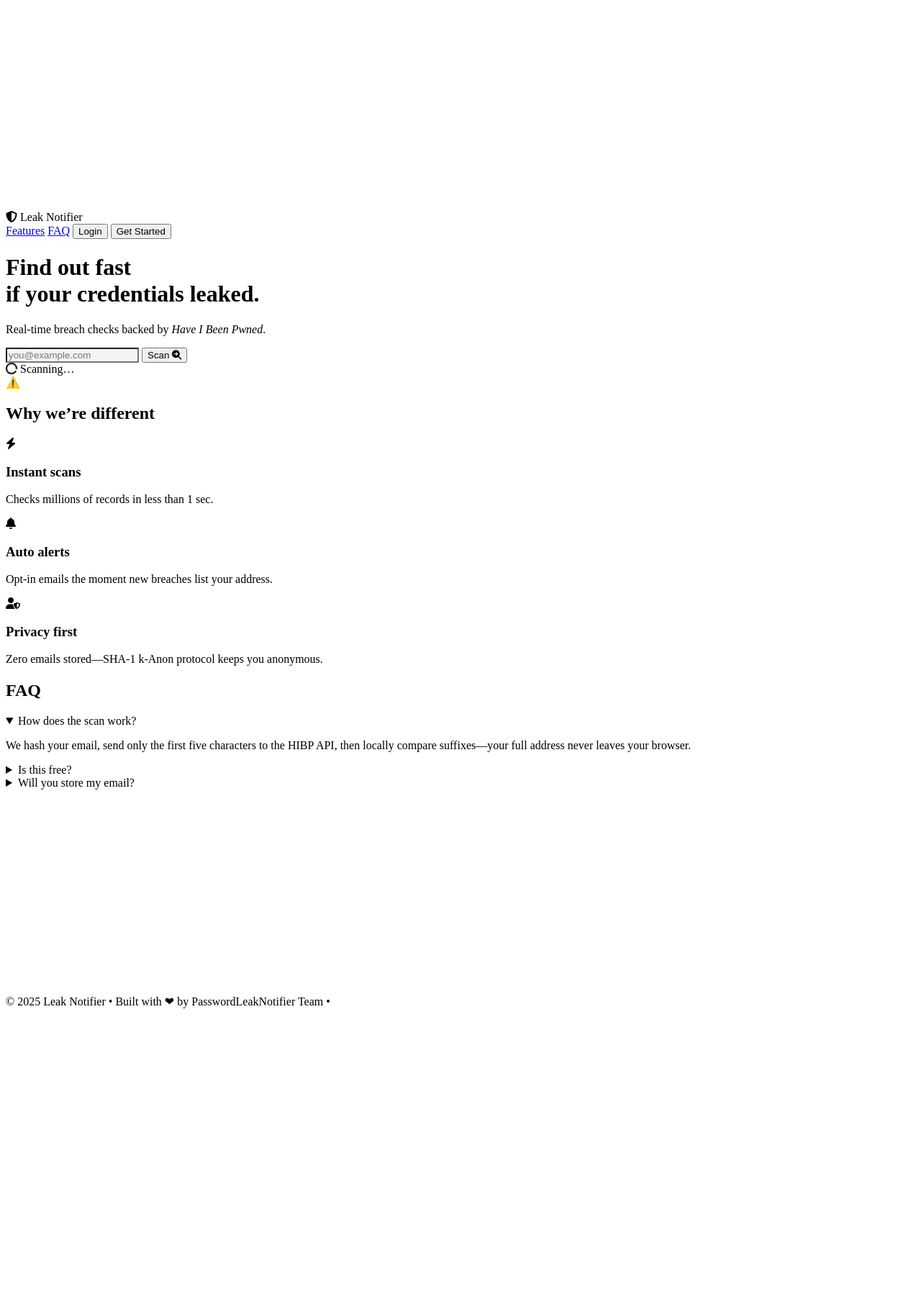
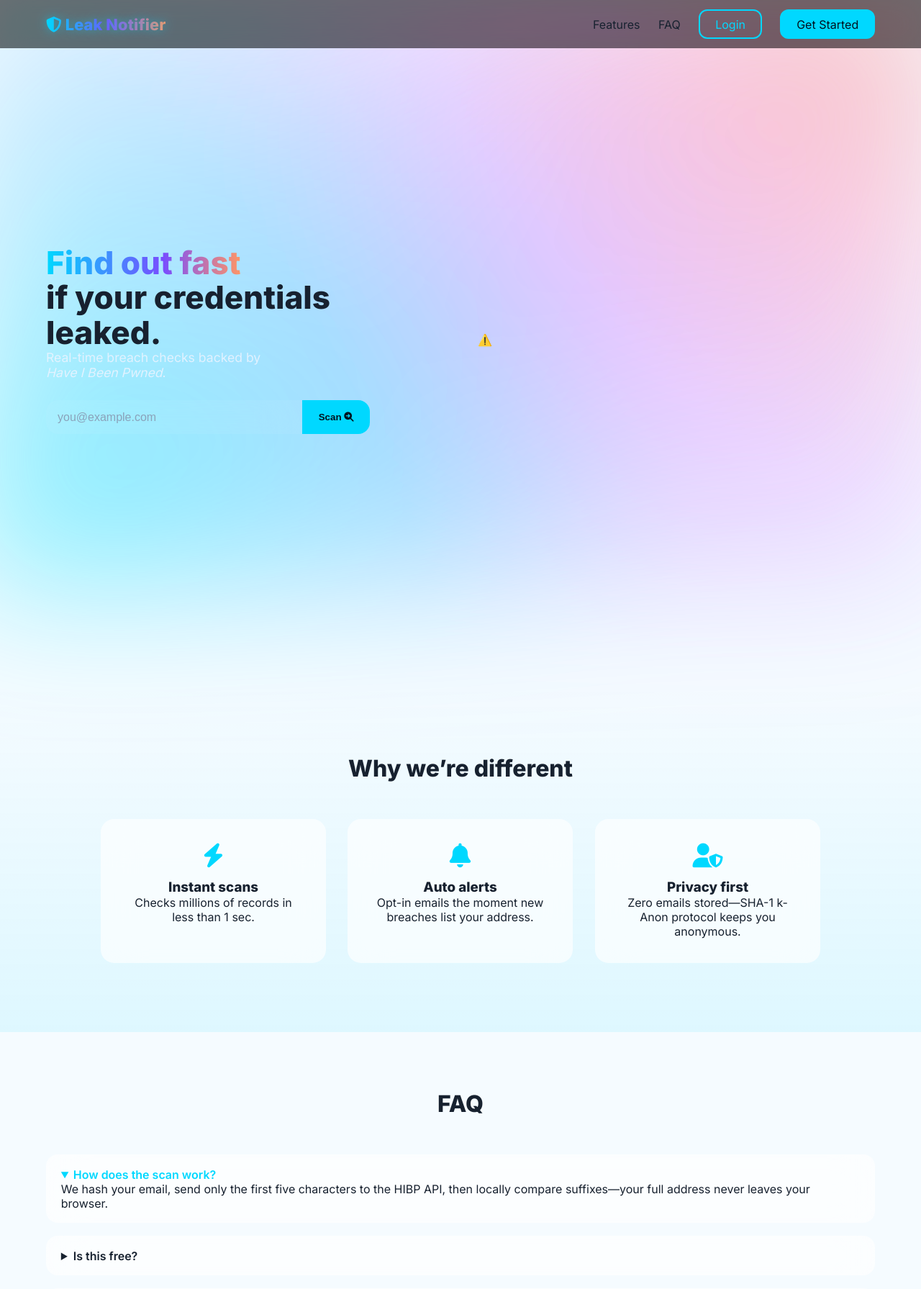
Before and after one commit to WSU-4110/PasswordLeakNotifier, a Flask app: page / in a window 1280 px wide. Shown: the top 1791 px of the page at 72% size. Before the commit the page ends 1401 px from the top, so only its background shows below. Run offline with Flask 3, Linux system fonts and the light colour scheme.

Commit message:
Update styles.css

```diff
--- a/static/styles.css
+++ b/static/styles.css
@@ -1,80 +1,309 @@
+/* ----- colour scheme -------------------------------------------------- */
+:root {
+  /* primary brand tones */
+  --primary:       #00d8ff;
+  --primary-dark:  #00b2d4;
+  --accent:        #ff9565;
 
-/* Email input div */
+  /* dark-mode base */
+  --bg:   #08121b;
+  --text: #ecf3ff;
 
-.submit-btn {
-    background-color: #c1a48a;
-    color: white;
-    border: none;
+  /* glassmorphism helpers */
+  --card: rgba(255, 255, 255, .08);
+  --blur: blur(28px);
 }
 
-.submit-btn:hover {
-    background-color: #a58160;
+/* override when the OS is set to light mode */
+@media (prefers-color-scheme: light) {
+  :root {
+    --bg:   #f5fbff;
+    --text: #17212f;
+    --card: rgba(255, 255, 255, .65);
+  }
 }
 
-.form-label{
-    color: #6e3400;
-    font-size: 5rem;
-    line-height: 1.0;
-    margin-top: 12.5rem;
+/* ----- reset / base --------------------------------------------------- */
+* { margin: 0; padding: 0; box-sizing: border-box; }
+
+html,
+body { height: 100%; }
+
+body {
+  font-family: Inter, system-ui, sans-serif;
+  color: var(--text);
+  background: var(--bg);
+  overflow-x: hidden;
+  min-height: 100vh;
+  padding-top: 4.5rem;   /* space for the sticky nav */
 }
 
-.input-group {
-    margin-top: 3rem;
+/* ----- animated aurora background ------------------------------------ */
+body::before {
+  content: '';
+  position: fixed;
+  inset: 0;
+  z-index: -1;
+  pointer-events: none;
+  background:
+    radial-gradient(1100px at 10% 90%, rgba(0, 216, 255, .38) 0%, transparent 70%),
+    radial-gradient(1000px at 90%  10%, rgba(255, 149, 101, .32) 0%, transparent 75%),
+    radial-gradient(1300px at 60%  50%, rgba(120, 77, 255, .25) 0%, transparent 80%);
+  filter: blur(90px) saturate(175%);
+  animation: aurora 24s ease-in-out infinite alternate;
 }
 
-#emailInput {
-    background-color: #f5f3f3;
+@keyframes aurora {
+  0%   { transform: translate(-6%, -4%) scale(1);   }
+  50%  { transform: translate( 3%,  2%) scale(1.1); }
+  100% { transform: translate(-3%,  6%) scale(1.03);}
 }
 
-/* Results div */
+/* ----- decorative waves ---------------------------------------------- */
+svg.wave { display: block; width: 100vw; height: 260px; }
 
-#results {
-    margin-top: 12.5rem;
-    color: #6e3400;
-    font-size: 2.5rem;
+.wave {
+  position: absolute;
+  left: 0;
+  color: var(--primary);
 }
 
-/* Reminders div */
+.wave-top    { top:    -80px; transform: rotate(180deg) scaleX(-1); }
+.wave-bottom { bottom: -80px; }
 
-#reminders {
-    margin-top: 31rem;
-    color: #6e3400;
-    font-size: 1.5rem;
-    margin-bottom: 2.5rem;
+/* ----- navigation bar ------------------------------------------------- */
+.nav {
+  position: fixed;
+  top: 0;
+  left: 0;
+  width: 100%;
+  padding: .8rem 0;
+  background: rgba(0, 0, 0, .55);
+  backdrop-filter: blur(18px) saturate(200%);
+  z-index: 15;
 }
 
-#reminderSubmit {
-    border: none;
-    border-radius: 20%;
-    padding-left: 1rem;
-    padding-right: 1rem;
+.nav-inner {
+  width: 90%;
+  max-width: 1200px;
+  margin: auto;
+  display: flex;
+  align-items: center;
+  justify-content: space-between;
 }
 
-#popup {
-    position: fixed;
-    top: 0;
-    left: 0;
-    width: 100%;
-    height: 100%;
-    background-color: rgba(0,0,0,0.5);
-    display: flex;
-    justify-content: center;
-    align-items: center;
-    z-index: 9999;
+.brand-gradient {
+  font-size: 1.35rem;
+  font-weight: 800;
+  letter-spacing: .2px;
+  background: linear-gradient(90deg, #00d8ff 0%, #784dff 50%, #ff9565 100%);
+  -webkit-background-clip: text;
+  color: transparent;
+  text-shadow: 0 0 14px rgba(0, 216, 255, .5);
 }
 
-#popupContent {
-    background-color: white;
-    padding: 1.25rem 2rem;
-    border-radius: 0.5rem;
-    text-align: center;
+.nav-menu {
+  display: flex;
+  gap: 1.6rem;
+  align-items: center;
 }
 
-#closePopup {
-    margin-top: 1rem;
-    background-color: #c1a48a;
-    color: white;
-    border: none;
-    padding: 0.5rem 1rem;
-    border-radius: 0.3rem;
+.nav-link {
+  color: var(--text);
+  font-weight: 500;
+  text-decoration: none;
+  position: relative;
 }
+
+.nav-link::after {
+  content: '';
+  position: absolute;
+  left: 0;
+  bottom: -4px;
+  height: 2px;
+  width: 0;
+  background: var(--primary);
+  transition: width .3s;
+}
+
+.nav-link:hover::after { width: 100%; }
+
+/* buttons in the nav */
+.btn {
+  font: inherit;
+  padding: .55rem 1.3rem;
+  border-radius: .75rem;
+  cursor: pointer;
+  transition: transform .2s,
+              background .3s,
+              color .3s,
+              border-color .3s;
+}
+
+.nav-btn-primary {
+  background: var(--primary);
+  color: #001320;
+  border: 2px solid var(--primary);
+}
+
+.nav-btn-primary:hover {
+  background: var(--primary-dark);
+  transform: translateY(-2px);
+}
+
+.nav-btn-outline {
+  background: transparent;
+  color: var(--primary);
+  border: 2px solid var(--primary);
+}
+
+.nav-btn-outline:hover {
+  background: var(--primary);
+  color: #001320;
+  transform: translateY(-2px);
+}
+
+/* ----- hero section --------------------------------------------------- */
+.hero {
+  min-height: 100vh;
+  display: grid;
+  grid-template-columns: repeat(auto-fit, minmax(320px, 1fr));
+  gap: 3rem;
+  align-items: center;
+}
+
+.hero-text h1 {
+  font-size: 2.75rem;
+  line-height: 1.1;
+  font-weight: 800;
+}
+
+.grad-text {
+  background: linear-gradient(90deg, #00d8ff 0%, #784dff 60%, #ff9565);
+  -webkit-background-clip: text;
+  color: transparent;
+}
+
+.lead {
+  font-size: 1.1rem;
+  max-width: 420px;
+  color: rgba(236, 243, 255, .85);
+}
+
+.hero-form {
+  display: flex;
+  max-width: 450px;
+  margin-top: 1.75rem;
+}
+
+.hero-form input {
+  flex: 1;
+  padding: .9rem 1rem;
+  border: none;
+  border-radius: 1rem 0 0 1rem;
+  background: rgba(255, 255, 255, .06);
+  backdrop-filter: var(--blur);
+  color: var(--text);
+  font-size: 1rem;
+}
+
+.hero-form input::placeholder { color: #8aa2ba; }
+
+.hero-form button {
+  border: none;
+  padding: 0 1.4rem;
+  border-radius: 0 1rem 1rem 0;
+  background: var(--primary);
+  color: #001320;
+  font-weight: 600;
+}
+
+.hero-form button:hover { background: var(--primary-dark); }
+
+.hero-lottie { width: 330px; max-width: 100%; }
+.loader      { margin-top: 1rem; font-weight: 600; }
+
+/* ----- results grid --------------------------------------------------- */
+#resultsSection {
+  margin: 3rem auto 2rem;
+  width: 90%;
+  max-width: 1000px;
+  display: grid;
+  grid-template-columns: repeat(auto-fit, minmax(280px, 1fr));
+  gap: 1.6rem;
+}
+
+.result-card {
+  background: var(--card);
+  backdrop-filter: var(--blur);
+  padding: 1.3rem;
+  border-left: 6px solid var(--primary);
+  border-radius: 1rem;
+  transition: transform .2s;
+}
+
+.result-card:hover { transform: translateY(-4px); }
+
+/* ----- features grid -------------------------------------------------- */
+.features-section {
+  padding: 6rem 0;
+  background: linear-gradient(180deg,
+              rgba(0, 0, 0, 0) 0%,
+              rgba(0, 216, 255, .09) 100%);
+}
+
+.section-title {
+  font-size: 2rem;
+  font-weight: 700;
+  text-align: center;
+  margin-bottom: 3.2rem;
+}
+
+.features-grid {
+  width: 90%;
+  max-width: 1000px;
+  margin: auto;
+  display: grid;
+  grid-template-columns: repeat(auto-fit, minmax(240px, 1fr));
+  gap: 1.9rem;
+}
+
+.feature-card {
+  background: var(--card);
+  backdrop-filter: var(--blur);
+  padding: 2.1rem;
+  border-radius: 1.15rem;
+  text-align: center;
+}
+
+.feature-icon {
+  font-size: 2.1rem;
+  color: var(--primary);
+  margin-bottom: 1rem;
+}
+
+/* ----- FAQ ------------------------------------------------------------ */
+.faq-section { padding: 5rem 0; max-width: 800px; }
+
+details {
+  background: var(--card);
+  backdrop-filter: var(--blur);
+  margin-bottom: 1.1rem;
+  padding: 1.1rem 1.3rem;
+  border-radius: 1rem;
+}
+
+details summary       { cursor: pointer; font-weight: 600; }
+details[open] summary { color: var(--primary); }
+
+/* ----- footer --------------------------------------------------------- */
+.footer {
+  text-align: center;
+  padding: 2.8rem 1rem;
+  font-size: .9rem;
+  opacity: .8;
+}
+
+/* ----- misc helpers --------------------------------------------------- */
+.container { width: 90%; max-width: 1200px; margin: auto; position: relative; z-index: 2; }
+.hidden    { display: none; }
```
